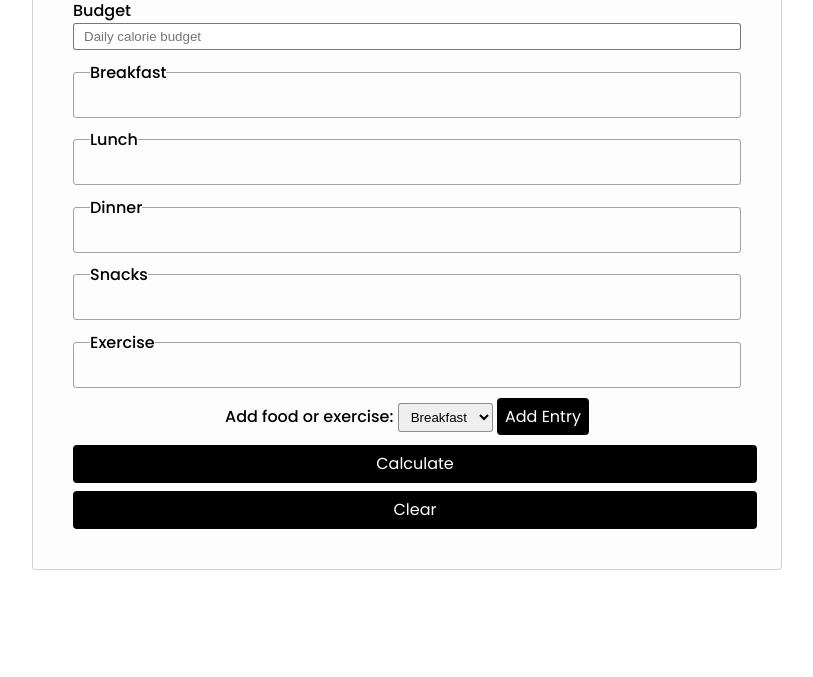
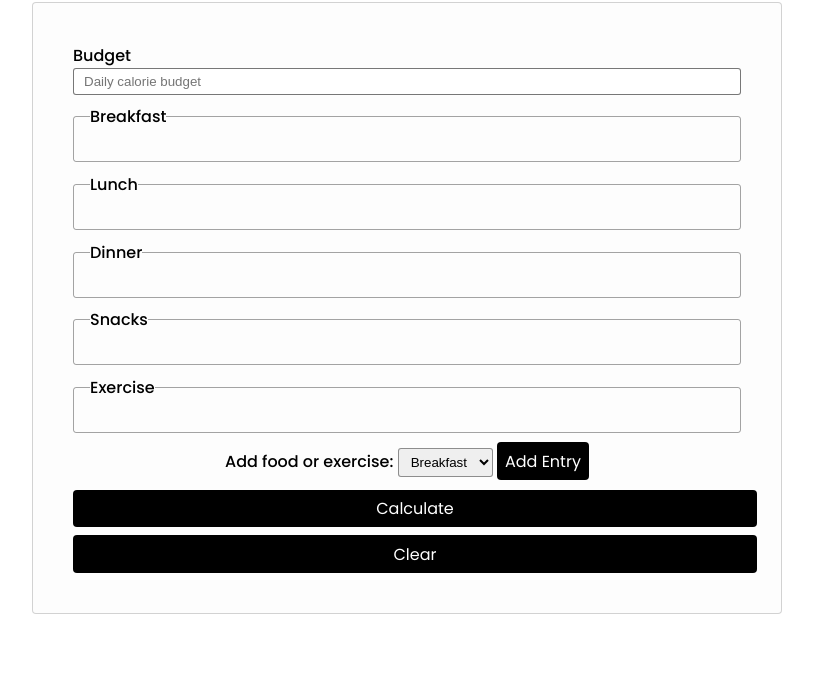
Before and after one commit to Eyuleo/calorie-counter, a plain HTML site: page index.html in a window 1280 px wide. Shown: the part 123-800 px from the top of the page, without its empty margins (233-1046 px from the left). Drawn offline with Linux system fonts and the light colour scheme.

```diff
--- a/styles.css
+++ b/styles.css
@@ -5,12 +5,14 @@
     margin: 0;
     padding: 0;
 }
-
+html{
+    scroll-behavior: smooth;
+}
 body {
     font-family: 'Poppins', sans-serif;
     display: grid;
     place-items: center;
-    /* min-height: 100dvh; */
+    min-height: 100vh;
 }
 
 h1 {
@@ -57,6 +59,7 @@ select {
     border: 1px solid rgba(0, 0, 0, 0.171);
     border-radius: 4px;
     padding: 2.5rem;
+    margin-bottom: 1.125rem;
 }
 
 .input-container {
```
